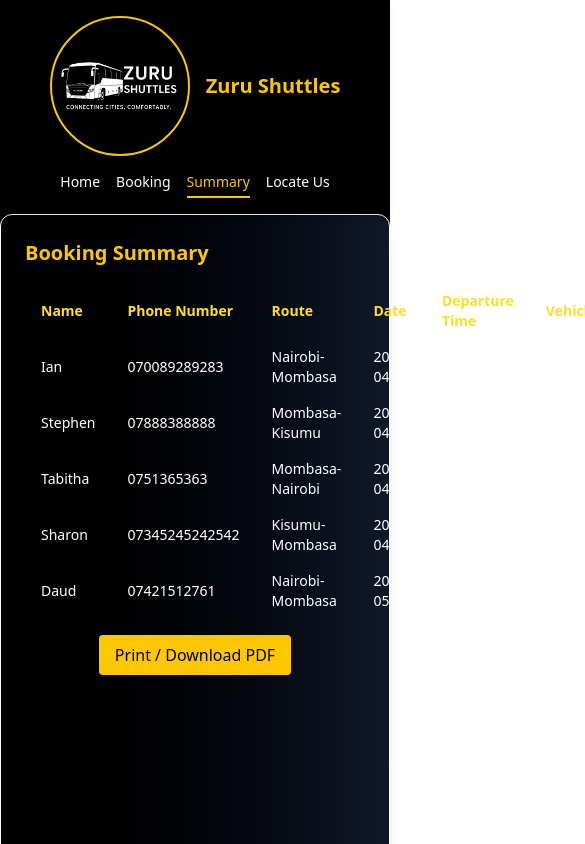
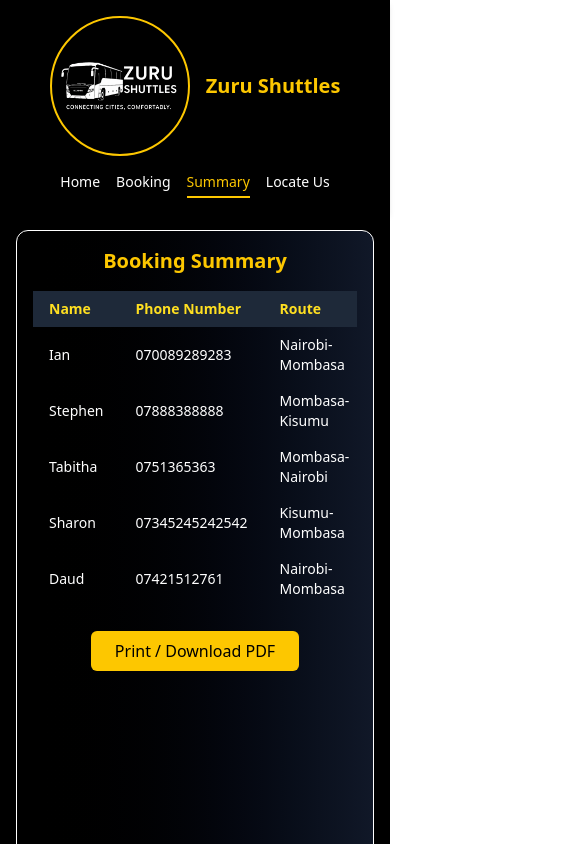
Before and after one commit to DaudElmoge/project-phase-2, a React (Vite) app: page /summary in a window 390 px wide. Shown: the top 844 px of the page, 585 px wide, since content can reach past the window. Built offline with nearby package versions, Linux system fonts and the light colour scheme; data requests are answered from the project's data file.

Commit message:
fixed responsiveness

```diff
--- a/src/components/BookingSummary.jsx
+++ b/src/components/BookingSummary.jsx
@@ -28,32 +28,39 @@
   };
 
   return (
-    <div>
+    <div className="p-4 sm:p-6 md:p-8 lg:p-10">
       <div
-        ref={printRef} // this will create a reference to the printRef div
-        // this will be used to get the contents of the printRef div
-        className=" min-h-screen flex flex-col bg-gradient-to-r from-black to-gray-900 text-white p-6 rounded-xl shadow-lg border"
+        ref={printRef}
+        className="min-h-screen flex flex-col bg-gradient-to-r from-black to-gray-900 text-white rounded-xl shadow-lg border p-4 sm:p-6"
       >
-        <h2 className="text-xl font-semibold text-yellow-400 mb-4">
+        <h2 className="text-xl sm:text-2xl font-semibold text-yellow-400 mb-4 text-center">
           Booking Summary
         </h2>
-        <table className="min-w-full table-auto text-sm sm:text-base">
+
+        <div className="overflow-x-auto">
+          <table className="w-full table-auto text-sm sm:text-base">
             <thead>
-            <tr className="text-yellow-300">
-              <th className="px-4 py-2 text-left">Name</th>
-              <th className="px-4 py-2 text-left">Phone Number</th>
-              <th className="px-4 py-2 text-left">Route</th>
-              <th className="px-4 py-2 text-left">Date</th>
-              <th className="px-4 py-2 text-left">Departure Time</th>
-              <th className="px-4 py-2 text-left">Vehicle</th>
-              <th className="px-4 py-2 text-left">Price</th>
+              <tr className="text-yellow-300 bg-gray-800">
+                <th className="px-4 py-2 text-left whitespace-nowrap">Name</th>
+                <th className="px-4 py-2 text-left whitespace-nowrap">
+                  Phone Number
+                </th>
+                <th className="px-4 py-2 text-left whitespace-nowrap">Route</th>
+                <th className="px-4 py-2 text-left whitespace-nowrap">Date</th>
+                <th className="px-4 py-2 text-left whitespace-nowrap">
+                  Departure Time
+                </th>
+                <th className="px-4 py-2 text-left whitespace-nowrap">
+                  Vehicle
+                </th>
+                <th className="px-4 py-2 text-left whitespace-nowrap">Price</th>
               </tr>
             </thead>
             <tbody>
               {bookings.map((booking) => (
                 <tr
                   key={booking.id}
-                className="hover:bg-gray-600 transition duration-200"
+                  className="hover:bg-gray-700 transition duration-200"
                 >
                   <td className="px-4 py-2">{booking.name}</td>
                   <td className="px-4 py-2">{booking.number}</td>
@@ -66,12 +73,12 @@
               ))}
             </tbody>
           </table>
-        <div className="flex justify-center mt-4">
+        </div>
+
+        <div className="flex justify-center mt-6">
           <button
-            onClick={handlePrint} // this will create a reference to the printRef div
-            // this will be used to get the contents of the printRef div
-            // this will open the print dialog
-            className="bg-yellow-400 text-black px-4 py-2 rounded hover:bg-yellow-300 transition cursor-pointer"
+            onClick={handlePrint}
+            className="bg-yellow-400 text-black px-6 py-2 rounded-md hover:bg-yellow-300 transition duration-200"
           >
             Print / Download PDF
           </button>
```
Lines whose indentation alone changed are shown as unchanged.
